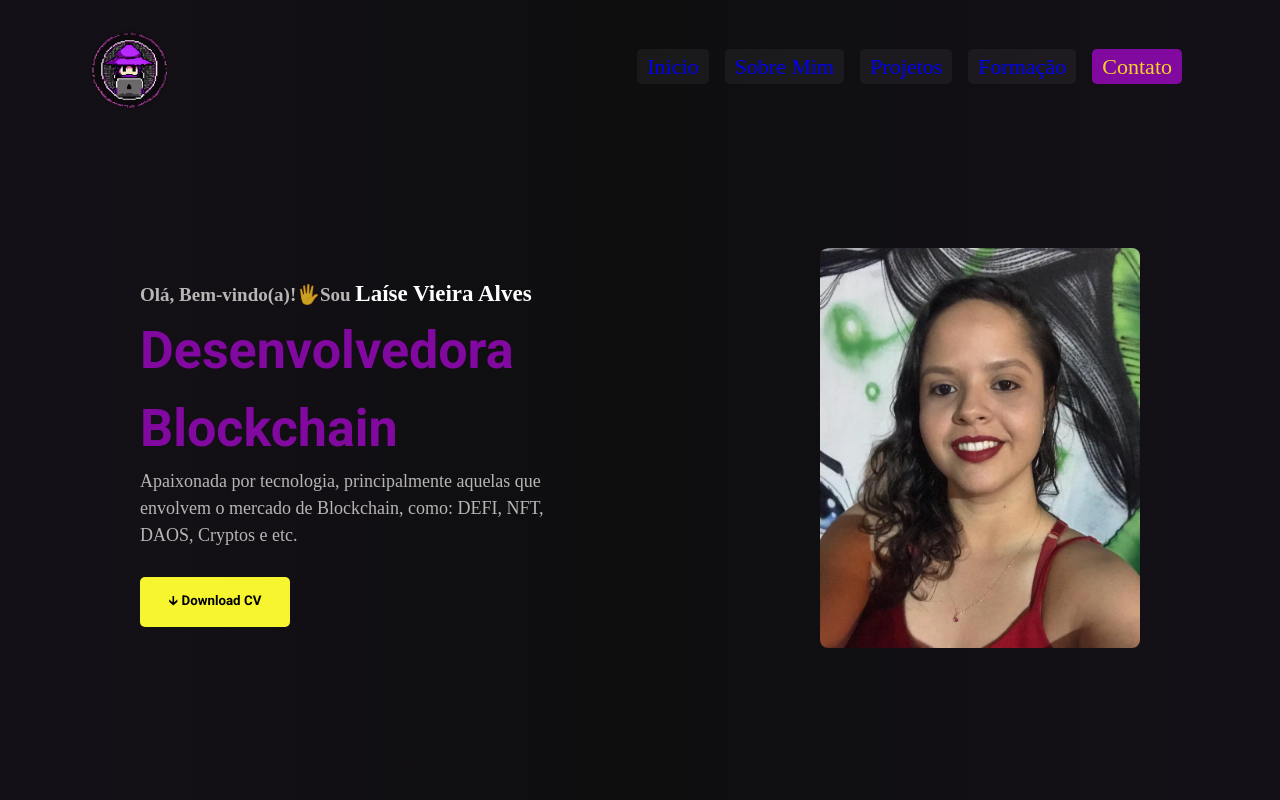
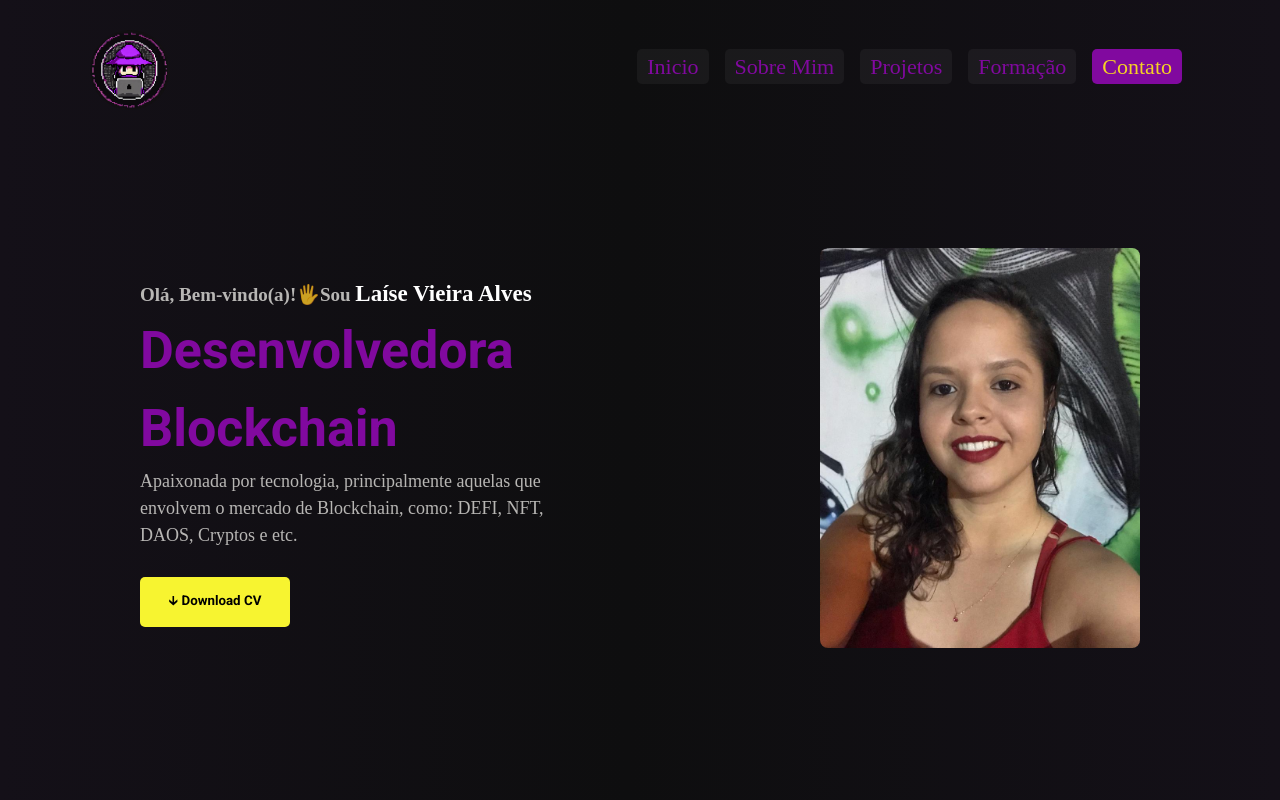
Before and after one commit to laisevdev/myPortfolio, a React (Vite) app: page / in a window 1280 px wide. Shown: the top 800 px of the page. Built offline with nearby package versions, Linux system fonts and the light colour scheme.

Commit message:
[fix]: add color tag <a> Navbar

```diff
--- a/src/components/Navbar/Navbar.css
+++ b/src/components/Navbar/Navbar.css
@@ -7,7 +7,6 @@
 .navbar {
     max-width: 1100px;
     margin: 30px auto;
-
     display: grid;
     grid-template-areas: "logotipo menu";
 }
@@ -27,7 +26,7 @@
 .menu a {
     text-decoration: none;
     font-size: 22px;
-
+    color: #81099f;
     background-color: #ffffff0c;
     border-radius: 5px;
     padding: 5px 10px;
```
